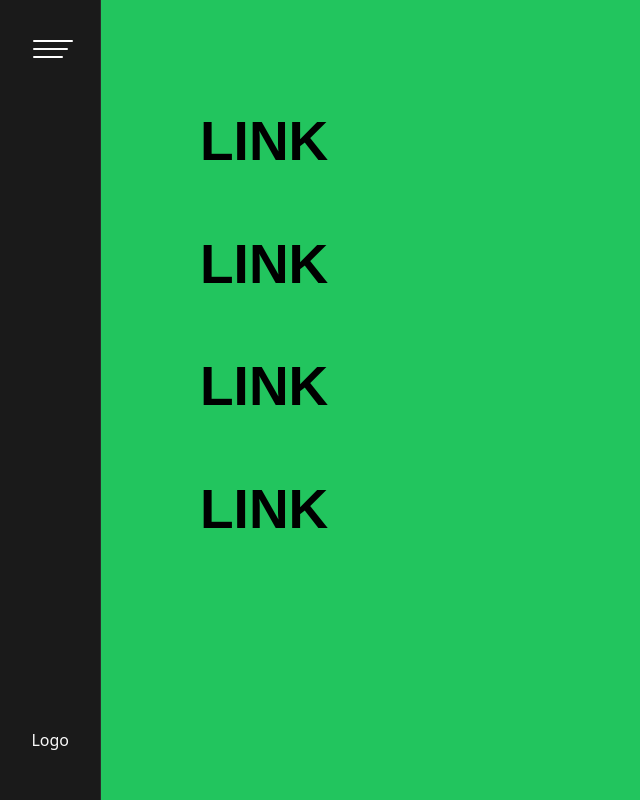
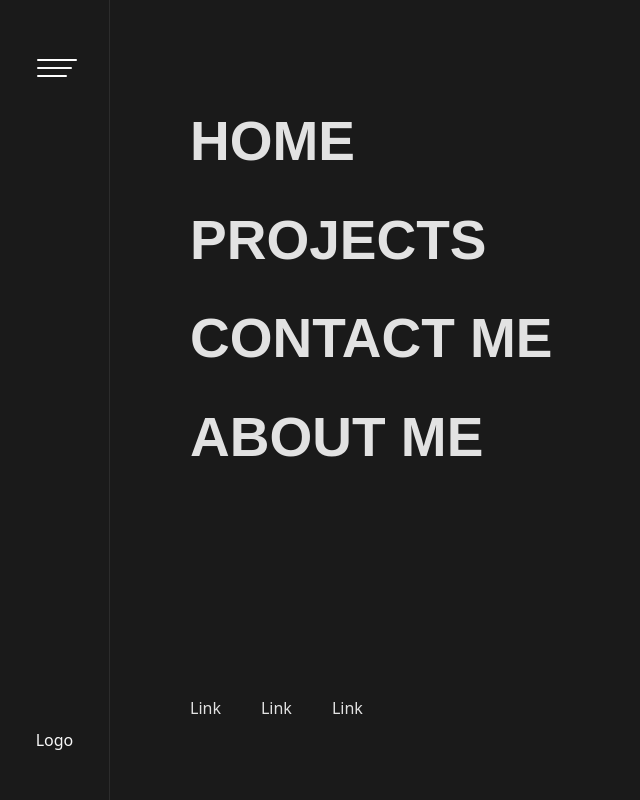
Before and after one commit to CarlLinusHedlund/CarlLinusHedlundDevs, a React (Vite) app: page / in a window 1280 px wide. Shown: the top 800 px of the page, without its empty margins (0-640 px from the left). Built offline with nearby package versions, Linux system fonts and the light colour scheme.

Commit message:
fixes scroll on body and ads animations and styling to dropdown menu

```diff
--- a/index.html
+++ b/index.html
@@ -6,8 +6,8 @@
     <meta name="viewport" content="width=device-width, initial-scale=1.0" />
     <title>Vite + React</title>
   </head>
-  <body>
-    <div id="root"></div>
+  <body class="h-full w-full p-0 m-0">
+    <div id="root" class=""></div>
     <script type="module" src="/src/main.jsx"></script>
   </body>
 </html>
--- a/src/App.jsx
+++ b/src/App.jsx
@@ -8,15 +8,16 @@ import Herosection from './components/main/herobanner'
 
 function App() {
   return (
-    <div className="flex flex-col md:flex-row w-screen">
+    <div className="flex flex-col md:flex-row w-screen m-0">
       <div id='header' className="bg-primaryDark z-20 px-8 md:px-0 md:py-12 sticky top-0 bottom-0 w-full h-[90px] border-b border-[#2c2c2c] md:h-screen md:w-[110px] md:border-r md:border-b-0">
-        <div className='w-full h-full flex flex-row justify-between md:flex-col-reverse'>
+        <div className='w-full h-full flex flex-row justify-between items-center md:flex-col-reverse'>
           <Logo/>
           <Menu/>
         </div>
       </div>
-      <Dropdown/>
-      <div id='main' className='w-full h-full flex flex-col'>
+
+      <div id='main' className='w-full md:fixedWidth h-full flex flex-col'>
+        <Dropdown />
         <Herosection/>
       </div>
 
--- a/src/components/header/MenuDropdown.jsx
+++ b/src/components/header/MenuDropdown.jsx
@@ -3,13 +3,20 @@ import { React } from "react";
 function Dropdown () {
     return (
         <>
-            <div className="w-full h-full z-10 fixed top-0 right-0 bg-green-500 opacity-1 duration-1000">
-                <ul className="ml-[200px] mt-[100px] flex flex-col gap-10">
-                    <li><a href="#" className="font-rubik text-textXL font-bold capitalize">LINK</a></li>
-                    <li><a href="#" className="font-rubik text-textXL font-bold capitalize">LINK</a></li>
-                    <li><a href="#" className="font-rubik text-textXL font-bold capitalize">LINK</a></li>
-                    <li><a href="#" className="font-rubik text-textXL font-bold capitalize">LINK</a></li>
+            <div className="w-full md:fixedWidth h-full mt-[50px] md:mt-0 z-10 fixed top-0 right-0 bg-primaryDark opacity-1 duration-1000 text-[#E2E2E2] flex flex-col justify-between">
+                <ul className="pl-[30px] md:pl-[80px] mt-[100px] flex flex-col gap-4">
+                    <li className="hover:translate-x-2 duration-500 w-fit"><a href="#" className="font-rubik text-textLG xs:text-textXL font-extrabold capitalize">HOME</a></li>
+                    <li className="hover:translate-x-2 duration-500 w-fit"><a href="#" className="font-rubik text-textLG xs:text-textXL font-extrabold capitalize">PROJECTS</a></li>
+                    <li className="hover:translate-x-2 duration-500 w-fit"><a href="#" className="font-rubik text-textLG xs:text-textXL font-extrabold capitalize">CONTACT ME</a></li>
+                    <li className="hover:translate-x-2 duration-500 w-fit"><a href="#" className="font-rubik text-textLG xs:text-textXL font-extrabold capitalize">ABOUT ME</a></li>
                 </ul>
+                <div className="pl-[30px] md:pl-[80px] mb-20">
+                    <div className="flex flex-row gap-10">
+                        <div className="">Link</div>
+                        <div className="">Link</div>
+                        <div className="">Link</div>
+                    </div>
+                </div>
             </div>
         </>
 
--- a/src/components/header/Nav.jsx
+++ b/src/components/header/Nav.jsx
@@ -3,7 +3,7 @@ import { React } from "react";
 function Menu () {
     return (
         <>
-        <div className="menu flex justify-center items-center">
+        <div className="menu flex justify-center items-center h-10">
             <div id="menu-btn" className="bg-primaryWhite h-0.5 w-[35px] relative rounded-lg after:w-[30px] after:h-0.5 after:absolute after:rounded-lg after:top-2 after:bg-white before:w-[40px] before:h-0.5 before:bg-white before:rounded-lg before:absolute before:bottom-2" />
         </div>
         </>
--- a/src/index.css
+++ b/src/index.css
@@ -11,8 +11,19 @@
 @tailwind components;
 @tailwind utilities;
 
+body::-webkit-scrollbar{
+  display: none;
+}
 
 @layer components {
+  .fixedWidth {
+    width: calc(100% - 110px);
+  }
+
+  .fixedHeight {
+    height: calc(100%);
+  }
+
   .btn {
     @apply py-3 px-4 border-primaryCoral border-2 rounded-[15px];
   }
--- a/tailwind.config.cjs
+++ b/tailwind.config.cjs
@@ -23,6 +23,9 @@ module.exports = {
         textXL: '55px',
         text2xl: '75px'
       },
+      screens: {
+        'xs': '450px'
+      }
     },
 
 
```
